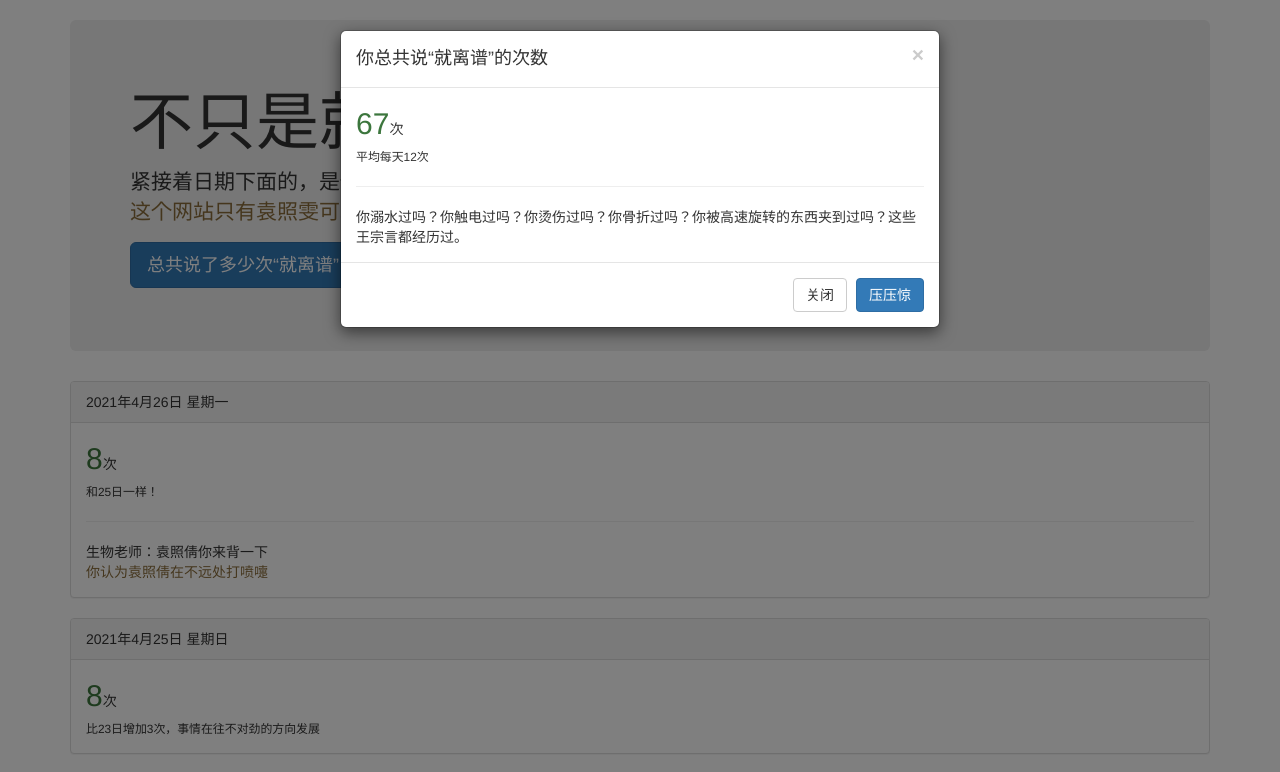
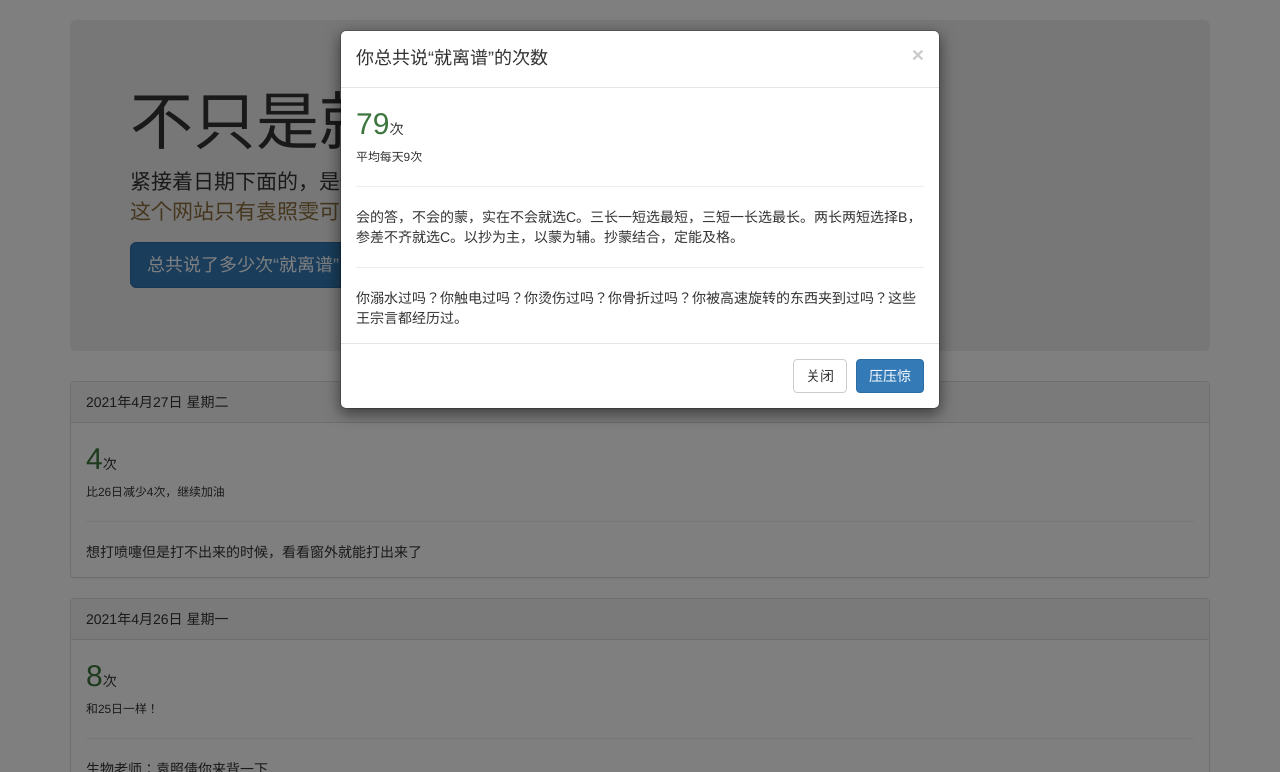
Before and after one commit to myworldzycpc/files, a plain HTML site: page plj123567.html in a window 1280 px wide. Both pictures are taken after a click on the button "总共说了多少次“就离谱”". Shown: the top 772 px of the page. Drawn offline with nearby package versions, Linux system fonts and the light colour scheme.

Commit message:
Update plj123567.html

```diff
--- a/plj123567.html
+++ b/plj123567.html
@@ -66,11 +66,12 @@
                             </h4>
                         </div>
                         <div class="modal-body">
-                            <span class="text-success" style="font-size:30px">67</span>次
+                            <span class="text-success" style="font-size:30px">79</span>次
                             <br>
                             <small>
-                                平均每天12次
-                            </small><hr>你溺水过吗？你触电过吗？你烫伤过吗？你骨折过吗？你被高速旋转的东西夹到过吗？这些王宗言都经历过。
+                                平均每天9次
+                            </small><hr>会的答，不会的蒙，实在不会就选C。三长一短选最短，三短一长选最长。两长两短选择B，参差不齐就选C。以抄为主，以蒙为辅。抄蒙结合，定能及格。
+                            <hr>你溺水过吗？你触电过吗？你烫伤过吗？你骨折过吗？你被高速旋转的东西夹到过吗？这些王宗言都经历过。
                         </div>
                         <div class="modal-footer">
                             <button type="button" class="btn btn-default" data-dismiss="modal">
@@ -84,6 +85,20 @@
                     <!-- /.modal-content -->
                 </div>
                 <!-- /.modal -->
+            </div>
+
+            <div class="panel panel-default">
+                <div class="panel-heading">
+                    2021年4月27日 星期二
+                </div>
+                <div class="panel-body">
+                    <span class="text-success" style="font-size:30px">4</span>次
+                    <br>
+                    <small>
+                        比26日减少4次，继续加油
+                    </small><hr>想打喷嚏但是打不出来的时候，看看窗外就能打出来了
+                </div>
+
             </div>
 
             <div class="panel panel-default">
```
